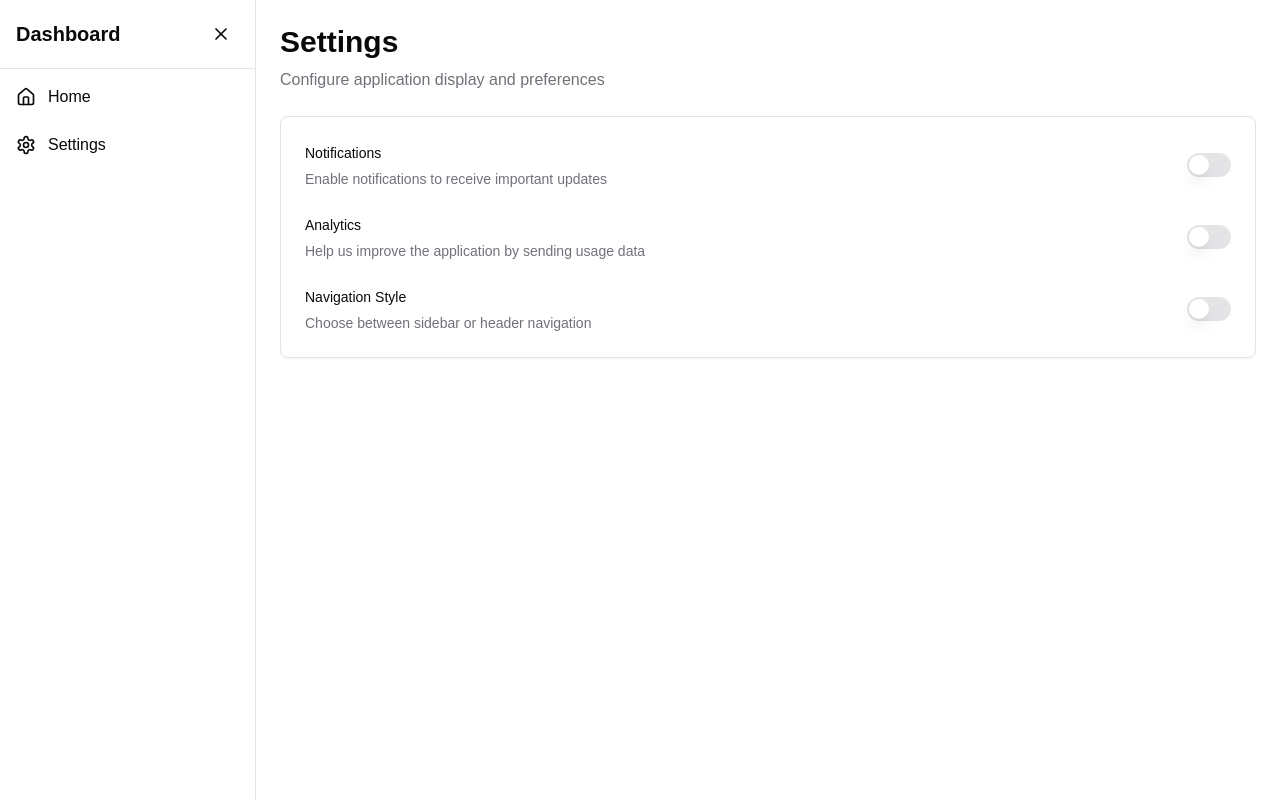
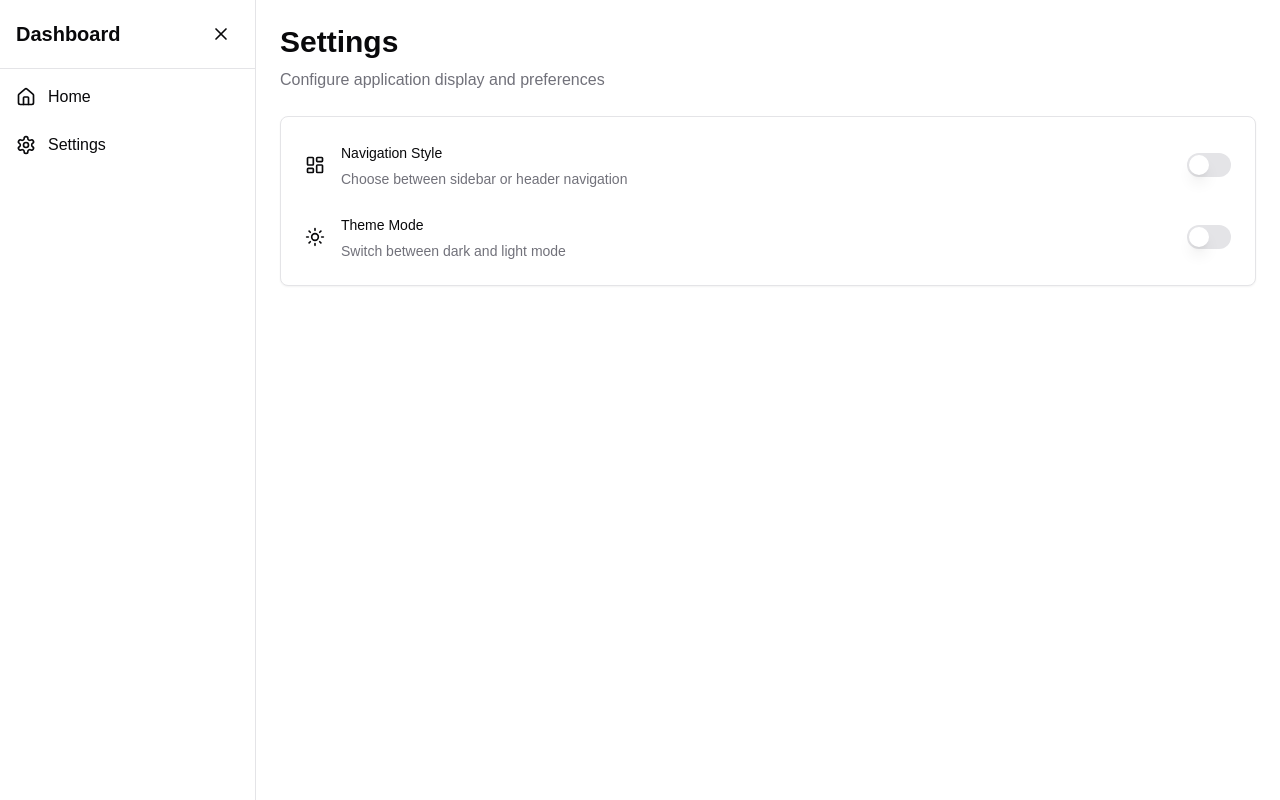
Before and after one commit to devkafs/modular-dashboard-template, a React (Vite) app: page /settings in a window 1280 px wide. Built offline with nearby package versions, Linux system fonts and the light colour scheme.

Commit message:
Enable navigation and theme control
Implements navigation style and dark/light mode preferences in the Settings page.

```diff
--- a/src/App.tsx
+++ b/src/App.tsx
@@ -4,6 +4,7 @@ import { BrowserRouter, Routes, Route } from "react-router-dom";
 import { Toaster } from "@/components/ui/toaster";
 import { Toaster as Sonner } from "@/components/ui/sonner";
 import { TooltipProvider } from "@/components/ui/tooltip";
+import { ThemeProvider } from "@/components/theme-provider";
 
 import Index from "./pages/Index";
 import Settings from "./pages/Settings";
@@ -13,6 +14,7 @@ const queryClient = new QueryClient();
 
 const App = () => (
   <QueryClientProvider client={queryClient}>
+    <ThemeProvider defaultTheme="light" storageKey="vite-ui-theme">
       <TooltipProvider>
         <Toaster />
         <Sonner />
@@ -24,6 +26,7 @@ const App = () => (
           </Routes>
         </BrowserRouter>
       </TooltipProvider>
+    </ThemeProvider>
   </QueryClientProvider>
 );
 
--- /dev/null
+++ b/src/components/theme-provider.tsx
@@ -0,0 +1,73 @@
+
+import { createContext, useContext, useEffect, useState } from "react"
+
+type Theme = "dark" | "light" | "system"
+
+type ThemeProviderProps = {
+  children: React.ReactNode
+  defaultTheme?: Theme
+  storageKey?: string
+}
+
+type ThemeProviderState = {
+  theme: Theme
+  setTheme: (theme: Theme) => void
+}
+
+const initialState: ThemeProviderState = {
+  theme: "system",
+  setTheme: () => null,
+}
+
+const ThemeProviderContext = createContext<ThemeProviderState>(initialState)
+
+export function ThemeProvider({
+  children,
+  defaultTheme = "system",
+  storageKey = "vite-ui-theme",
+  ...props
+}: ThemeProviderProps) {
+  const [theme, setTheme] = useState<Theme>(
+    () => (localStorage.getItem(storageKey) as Theme) || defaultTheme
+  )
+
+  useEffect(() => {
+    const root = window.document.documentElement
+    root.classList.remove("light", "dark")
+
+    if (theme === "system") {
+      const systemTheme = window.matchMedia("(prefers-color-scheme: dark)")
+        .matches
+        ? "dark"
+        : "light"
+
+      root.classList.add(systemTheme)
+      return
+    }
+
+    root.classList.add(theme)
+  }, [theme])
+
+  const value = {
+    theme,
+    setTheme: (theme: Theme) => {
+      localStorage.setItem(storageKey, theme)
+      setTheme(theme)
+    },
+  }
+
+  return (
+    <ThemeProviderContext.Provider {...props} value={value}>
+      {children}
+    </ThemeProviderContext.Provider>
+  )
+}
+
+export const useTheme = () => {
+  const context = useContext(ThemeProviderContext)
+
+  if (context === undefined)
+    throw new Error("useTheme must be used within a ThemeProvider")
+
+  return context
+}
--- a/src/layouts/MainLayout.tsx
+++ b/src/layouts/MainLayout.tsx
@@ -20,7 +20,7 @@ const MainLayout = ({ children, navType = 'sidebar', onChangeNav }: MainLayoutPr
   };
 
   return (
-    <div className="min-h-screen flex">
+    <div className="min-h-screen flex bg-background text-foreground transition-colors">
       {localNavType === 'sidebar' ? (
         <>
           <Sidebar />
--- a/src/pages/Settings.tsx
+++ b/src/pages/Settings.tsx
@@ -4,9 +4,12 @@ import MainLayout from '../layouts/MainLayout';
 import { Card } from '@/components/ui/card';
 import { Label } from '@/components/ui/label';
 import { Switch } from '@/components/ui/switch';
+import { useTheme } from 'next-themes';
+import { Sun, Moon, LayoutDashboard, LayoutPanelTop } from 'lucide-react';
 
 const Settings = () => {
   const [navType, setNavType] = useState<'sidebar' | 'headerbar'>('sidebar');
+  const { theme, setTheme } = useTheme();
 
   return (
     <MainLayout navType={navType} onChangeNav={setNavType}>
@@ -21,37 +24,47 @@ const Settings = () => {
         <Card className="p-6">
           <div className="space-y-6">
             <div className="flex items-center justify-between">
-              <div className="space-y-1">
-                <Label htmlFor="notifications">Notifications</Label>
-                <p className="text-sm text-muted-foreground">
-                  Enable notifications to receive important updates
-                </p>
-              </div>
-              <Switch id="notifications" />
-            </div>
-
-            <div className="flex items-center justify-between">
-              <div className="space-y-1">
-                <Label htmlFor="analytics">Analytics</Label>
-                <p className="text-sm text-muted-foreground">
-                  Help us improve the application by sending usage data
-                </p>
-              </div>
-              <Switch id="analytics" />
-            </div>
-
-            <div className="flex items-center justify-between">
-              <div className="space-y-1">
-                <Label htmlFor="navigation">Navigation Style</Label>
-                <p className="text-sm text-muted-foreground">
-                  Choose between sidebar or header navigation
-                </p>
+              <div className="flex items-center space-x-4">
+                {navType === 'sidebar' ? (
+                  <LayoutDashboard className="h-5 w-5" />
+                ) : (
+                  <LayoutPanelTop className="h-5 w-5" />
+                )}
+                <div className="space-y-1">
+                  <Label htmlFor="navigation">Navigation Style</Label>
+                  <p className="text-sm text-muted-foreground">
+                    Choose between sidebar or header navigation
+                  </p>
+                </div>
               </div>
               <Switch
                 id="navigation"
                 checked={navType === 'headerbar'}
                 onCheckedChange={(checked) =>
                   setNavType(checked ? 'headerbar' : 'sidebar')
+                }
+              />
+            </div>
+
+            <div className="flex items-center justify-between">
+              <div className="flex items-center space-x-4">
+                {theme === 'dark' ? (
+                  <Moon className="h-5 w-5" />
+                ) : (
+                  <Sun className="h-5 w-5" />
+                )}
+                <div className="space-y-1">
+                  <Label htmlFor="theme">Theme Mode</Label>
+                  <p className="text-sm text-muted-foreground">
+                    Switch between dark and light mode
+                  </p>
+                </div>
+              </div>
+              <Switch
+                id="theme"
+                checked={theme === 'dark'}
+                onCheckedChange={(checked) =>
+                  setTheme(checked ? 'dark' : 'light')
                 }
               />
             </div>
```
Lines whose indentation alone changed are shown as unchanged.
